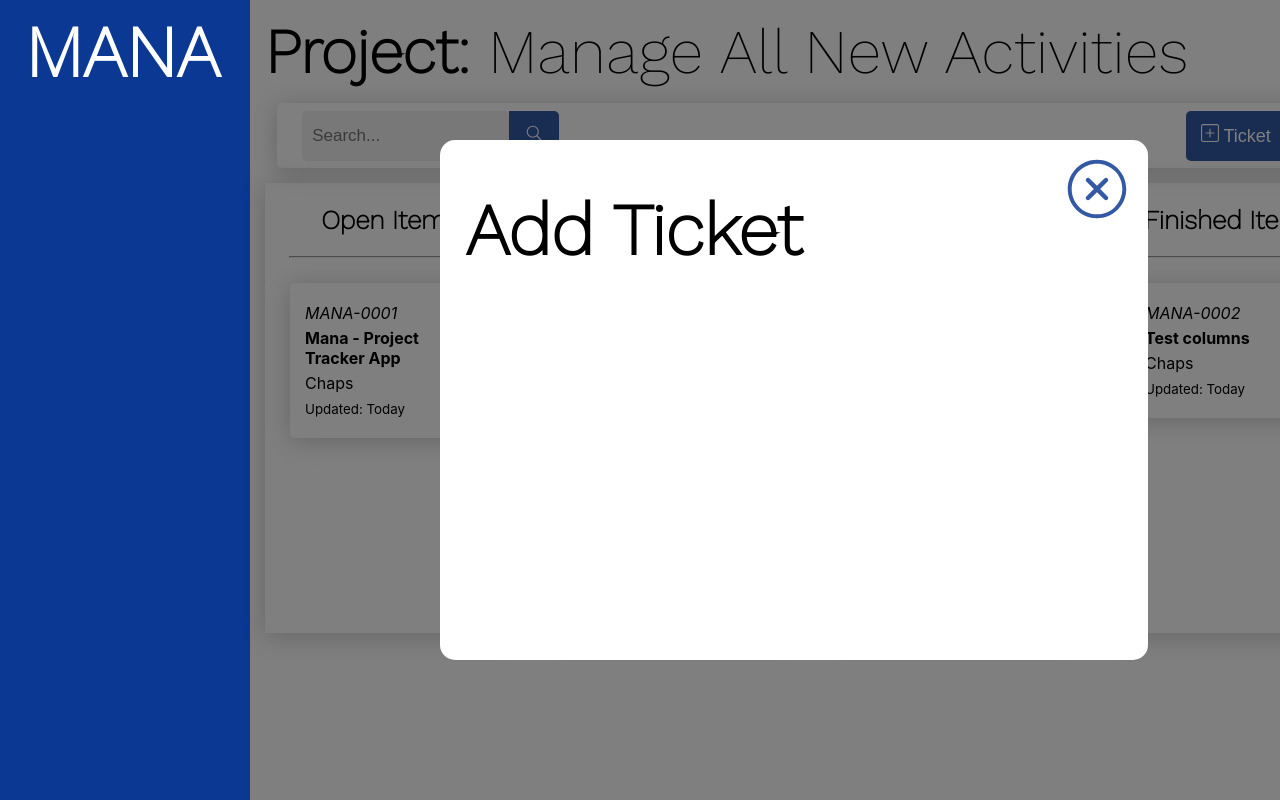
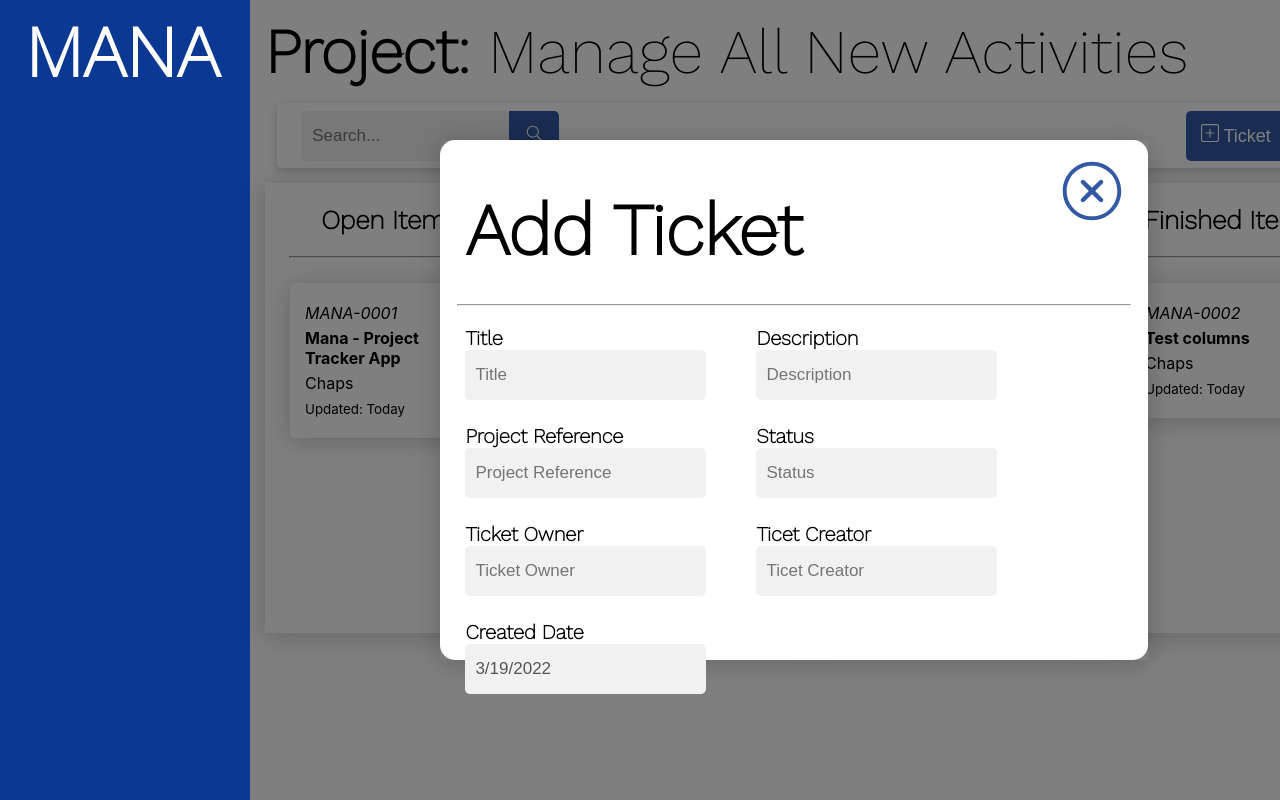
Before and after one commit to Chaptastic12/mana, a React (Create React App) app: page / in a window 1280 px wide. Both pictures are taken after a click on the button "Ticket". Shown: the top 800 px of the page. Built offline with nearby package versions, Linux system fonts and the light colour scheme.

Commit message:
Fields added to AddTicketForm
Fields have been added for input and hooked up to state management; Created Date will default to todays date.

```diff
--- a/src/pages/ProjectDashboard/AddTicketForm/AddTicketForm.css
+++ b/src/pages/ProjectDashboard/AddTicketForm/AddTicketForm.css
@@ -1,3 +1,9 @@
+.AddTicketForm {
+    width: 100%;
+    height: 100%;
+    box-shadow: 0 3px 25px rgb(0 0 0 / 0.2);
+}
+
 .AddTicketForm__Header {
     position: relative;
     display: 'flex';
@@ -9,10 +15,16 @@
     padding-left: 25px;
 }
 
+.AddTicketForm__Header .Title h1{
+    margin: 0px;
+    padding-top: 48px;
+    padding-bottom: 24px;
+}
+
 .AddTicketForm__Header .Close {
     position: absolute;
-    right: 15px;
-    top: -35px;
+    right: 20px;
+    top: 15px;
     font-size: 72px;
     color: rgb(0,48,143,0.8);
 
@@ -22,3 +34,30 @@
     cursor: pointer;
     color: rgb(0,48,143,1);
 }
+
+.AddTicketForm__Form .Input{
+    display: inline-block;
+    padding: 12px 25px;
+}
+
+.AddTicketForm__Form .Input label {
+    font-family: 'Work Sans', sans-serif;
+    font-size: 20px;
+    font-weight: bolder;
+    text-transform: capitalize;
+}
+
+.AddTicketForm__Form .Input input {
+    padding: 10px;
+    font-size: 17px;
+    border: none;
+    border-radius: 5px;
+    background: #f1f1f1;
+    height: 30px;
+    text-transform: capitalize;
+
+}
+
+.AddTicketForm__Form .Input input[type=text]:focus{
+    outline: none;
+}
--- a/src/pages/ProjectDashboard/AddTicketForm/AddTicketForm.tsx
+++ b/src/pages/ProjectDashboard/AddTicketForm/AddTicketForm.tsx
@@ -1,4 +1,4 @@
-import React from 'react'
+import React, { useState } from 'react'
 
 import { IoIosCloseCircleOutline } from 'react-icons/io'
 
@@ -9,11 +9,30 @@ export interface Props {
 }
 
 const AddTicketForm = (props: Props) => {
+
+    const date = new Date;
+
+    const [ formData, setFormData ] = useState({title: '', description: '', projectReference:'', status: '', ticketOwner: '', ticetCreator: '', createdDate: date.toLocaleDateString()});
+
+    let formInputs = Object.entries(formData).map(([key, value]) => {
+        const adjustedKey = key.replace(/([A-Z])/g, ' $1').trim();
+        let disabled = false;
+        if(key === 'createdDate'){ disabled = true }
+        return  <div className='Input'>
+                    <label>{adjustedKey}</label><br/>
+                    <input type='text' placeholder={adjustedKey} value={formData[key as keyof typeof formData]} onChange={(e) => setFormData({ ...formData, [key]: e.target.value }) } disabled={disabled} />
+                </div>
+    });
+
   return (
     <div className='AddTicketForm'>
         <div className='AddTicketForm__Header'>
             <div className='Title'><h1>Add Ticket</h1></div>
             <div className='Close' onClick={() => props.closeModal(false) }> <IoIosCloseCircleOutline /> </div>
+            <hr style={{ width: '95%' }}/>
+        </div>
+        <div className='AddTicketForm__Form'>
+            { formInputs }
         </div>
     </div>
   )
--- a/src/pages/ProjectDashboard/ProjectDashBoard.tsx
+++ b/src/pages/ProjectDashboard/ProjectDashBoard.tsx
@@ -77,6 +77,7 @@ const ProjectDashBoard = () => {
             </div>
 
             <div className='ProjectDashBoard__Sections'>
+                {/* Renaming any of these titles means that Util.tsx also needs to be updated */}
                 <Columns title='Open Items' tickets={openTickets}/>
                 <Columns title='In Progress Items' tickets={progressTickets}/>
                 <Columns title='Quality Check Items' tickets={qualityCheckTickets}/>
--- a/src/pages/ProjectDashboard/SearchBar/SearchBar.css
+++ b/src/pages/ProjectDashboard/SearchBar/SearchBar.css
@@ -4,7 +4,7 @@
     width: 95%;
     height: 65px;
     border-radius: 5px;
-    box-shadow: 0 3px 25px rgb(0 0 0 / 0.2);
+    box-shadow: 0 3px 10px rgb(0 0 0 / 0.2);
 }
 
 .SearchBar__Input,
--- a/src/pages/ProjectDashboard/Util.tsx
+++ b/src/pages/ProjectDashboard/Util.tsx
@@ -4,19 +4,19 @@ export  const findDestination = ( goingTo: string ) =>{
     let result: string = '';
 
     switch(goingTo){
-        case('Open Tickets'):
+        case('Open Items'):
             result = 'Open'
             break;
-        case('In Progress Tickets'):
+        case('In Progress Items'):
             result = 'In Progress'
             break;
-        case('Quality Check Tickets'):
+        case('Quality Check Items'):
             result = 'Quality Check'
             break;
-        case('Finished Tickets'):
+        case('Finished Items'):
             result = 'Finished'
             break;
-        case('Backlog Tickets'):
+        case('Backlog Items'):
             result = 'Backlog'
             break;
         default:
@@ -30,19 +30,19 @@ export const findOrigin = ( goingTo: string, openTickets: Ticket[], progressTick
     let array: Ticket[];
 
     switch(goingTo){
-        case('Open Tickets'):
+        case('Open Items'):
             array = [ ...openTickets ];
             break;
-        case('In Progress Tickets'):
+        case('In Progress Items'):
             array = [ ...progressTickets ]
             break;
-        case('Quality Check Tickets'):
+        case('Quality Check Items'):
             array = [ ...qualityCheckTickets ]
             break;
-        case('Finished Tickets'):
+        case('Finished Items'):
             array = [ ...finishedTickets ]
             break;
-        case('Backlog Tickets'):
+        case('Backlog Items'):
             array = [ ...backlogTickets ]
             break;
         default:
```
